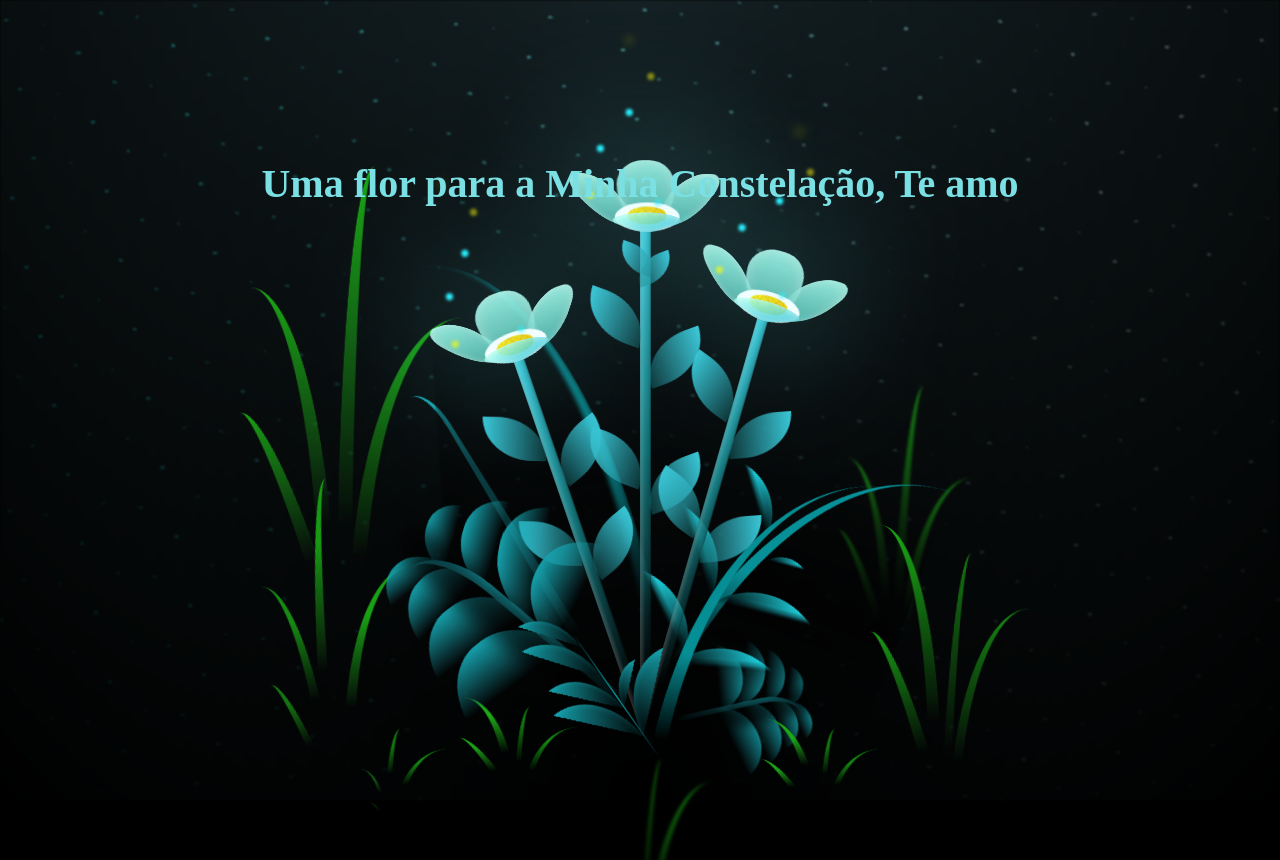
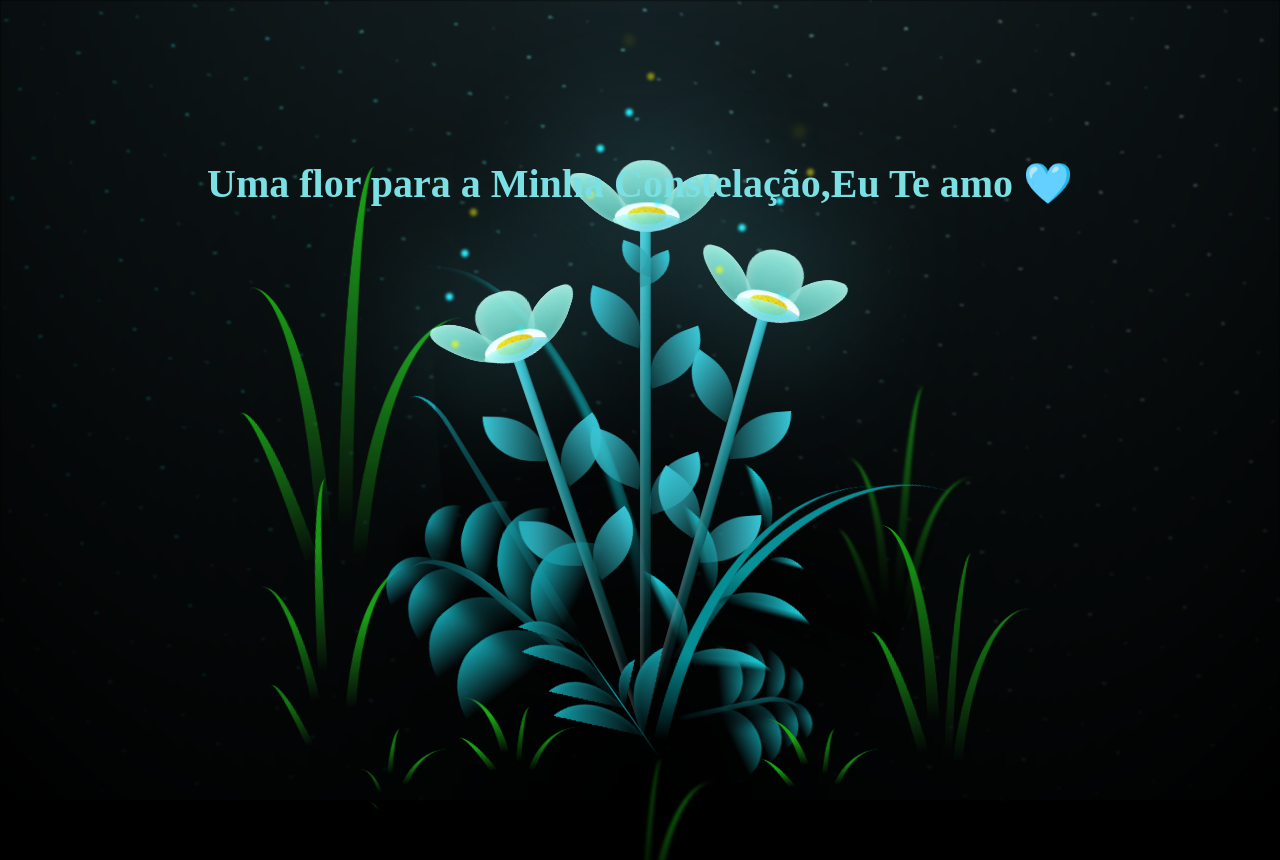
Before and after one commit to EdielOliveira/Flower_Surprise, a plain HTML site: page index.html in a window 1280 px wide. Shown: the top 860 px of the page. Drawn offline with Linux system fonts and the light colour scheme.

Commit message:
Atualizar o index.html

```diff
--- a/index.html
+++ b/index.html
@@ -11,7 +11,7 @@
 <body class="container">
 
   <div class="title-container">
-    <h1>Uma flor para a Minha Constelação, Te amo</h1>
+    <h1>Uma flor para a Minha Constelação,Eu Te amo 🩵</h1>
 </div>
 
     <div class="night"></div>
```
